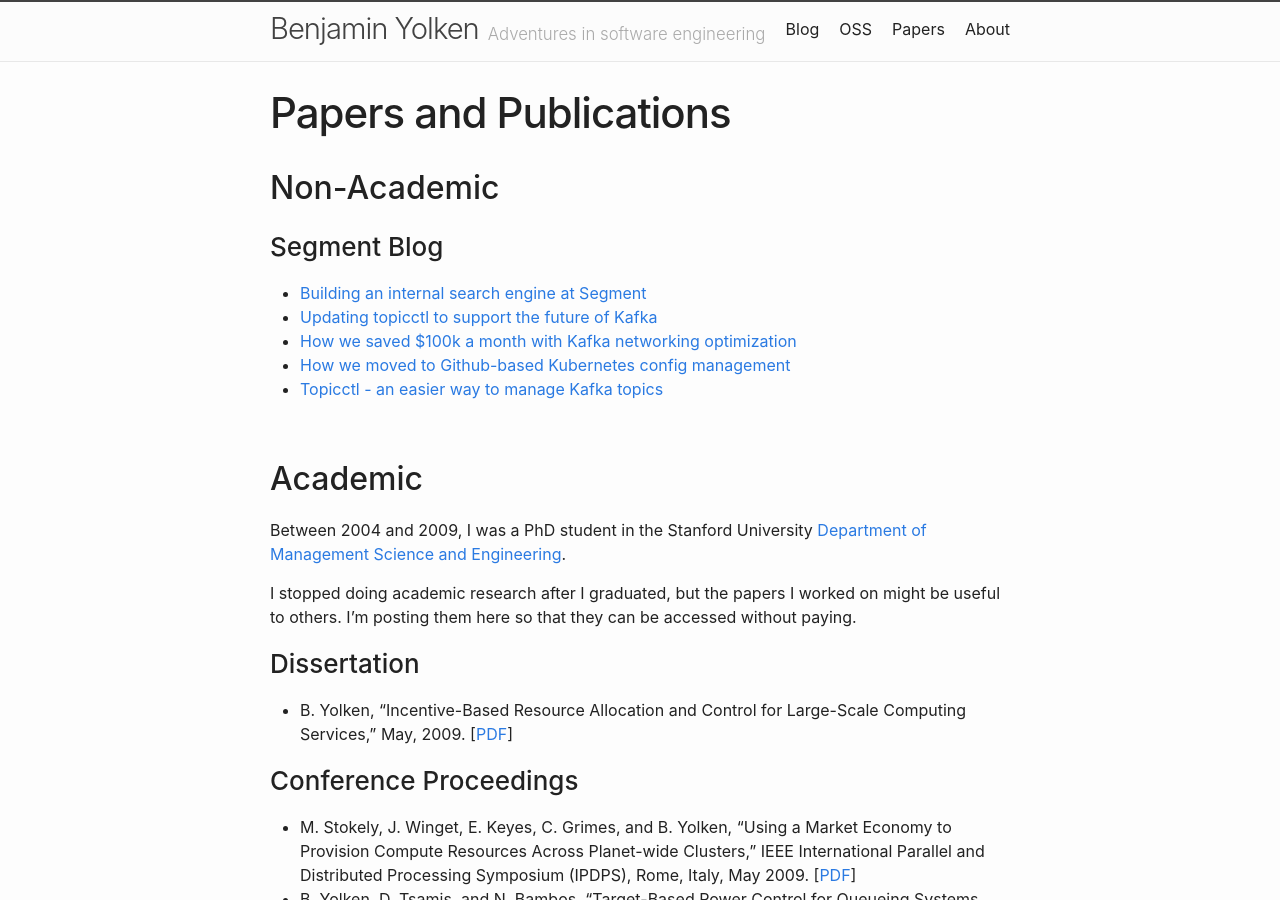
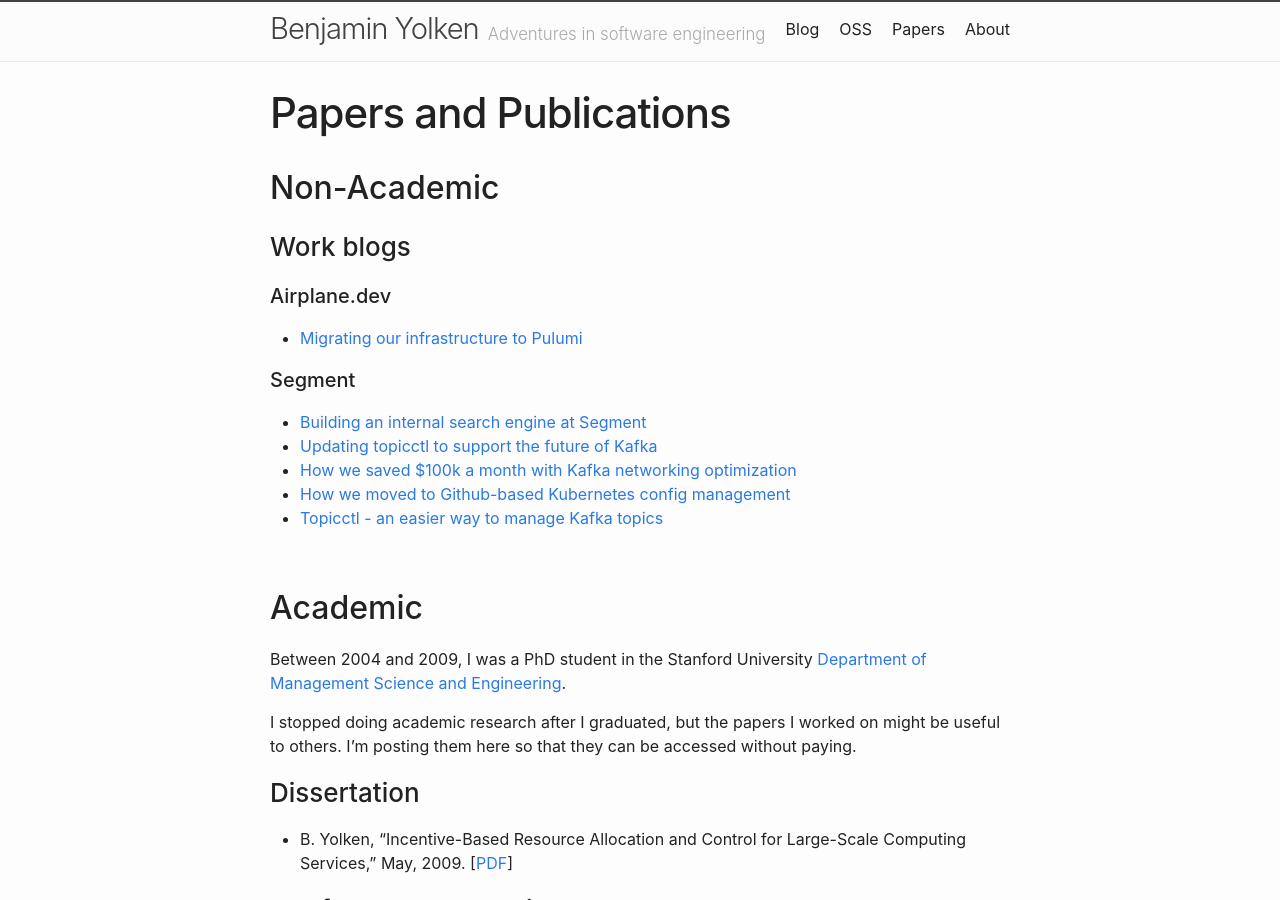
Before and after one commit to yolken/yolken-blog, a Jekyll site: the page built from site/papers.md, in a window 1280 px wide and 900 px high. Built offline with Jekyll 4.4.1, drawn with Linux system fonts in a browser that asks for light colours.

Commit message:
Add pulumi blog to papers

```diff
--- a/site/papers.md
+++ b/site/papers.md
@@ -7,7 +7,13 @@ order: 3
 
 ## Non-Academic
 
-### Segment Blog
+### Work blogs
+
+#### Airplane.dev
+
+- [Migrating our infrastructure to Pulumi](https://www.airplane.dev/blog/migrating-to-pulumi)
+
+#### Segment
 
 - [Building an internal search engine at Segment](https://segment.com/blog/building-an-internal-search-engine-at-segment/)
 - [Updating topicctl to support the future of Kafka](https://segment.com/blog/topicctl-v1/)
```
